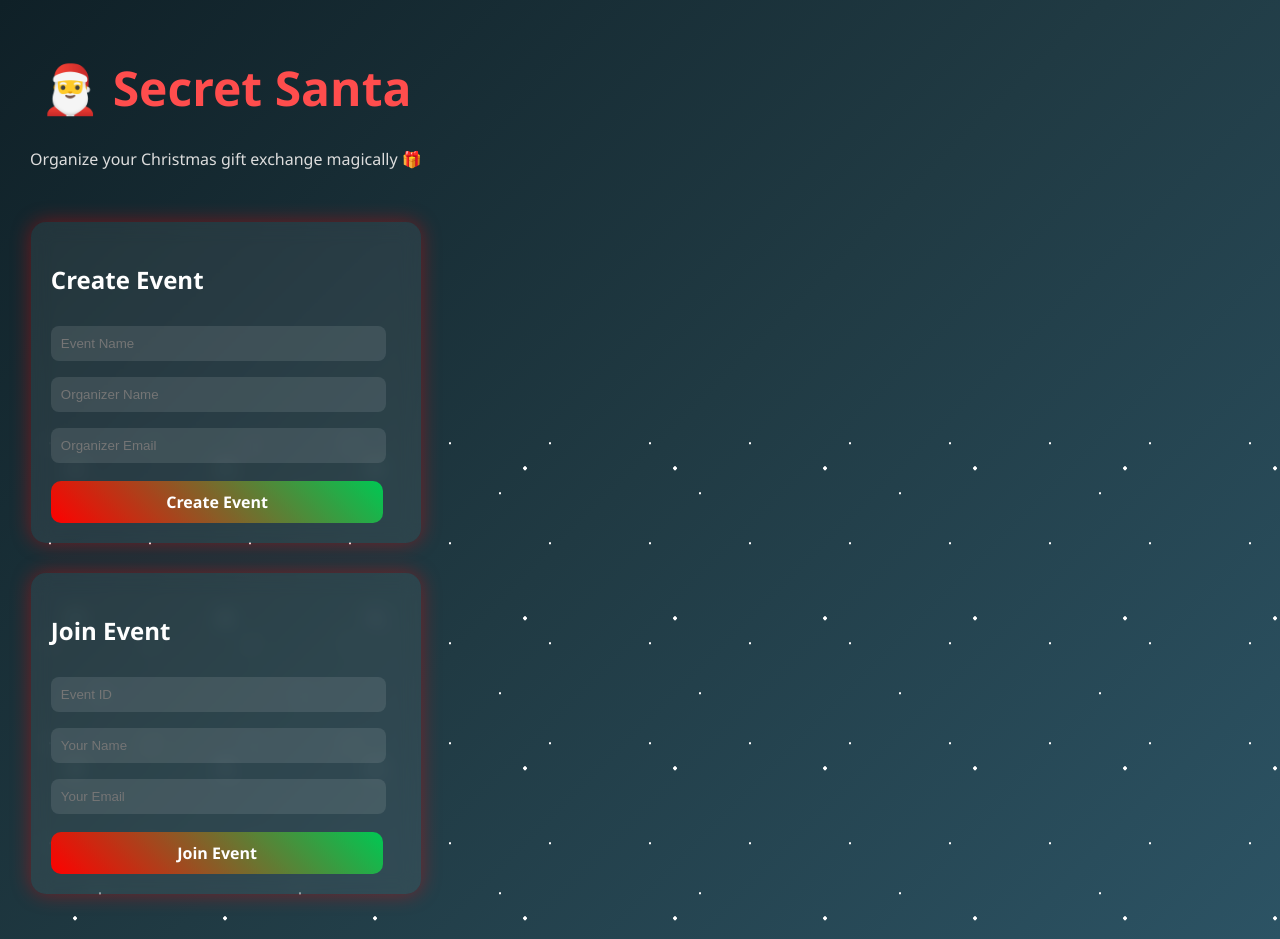
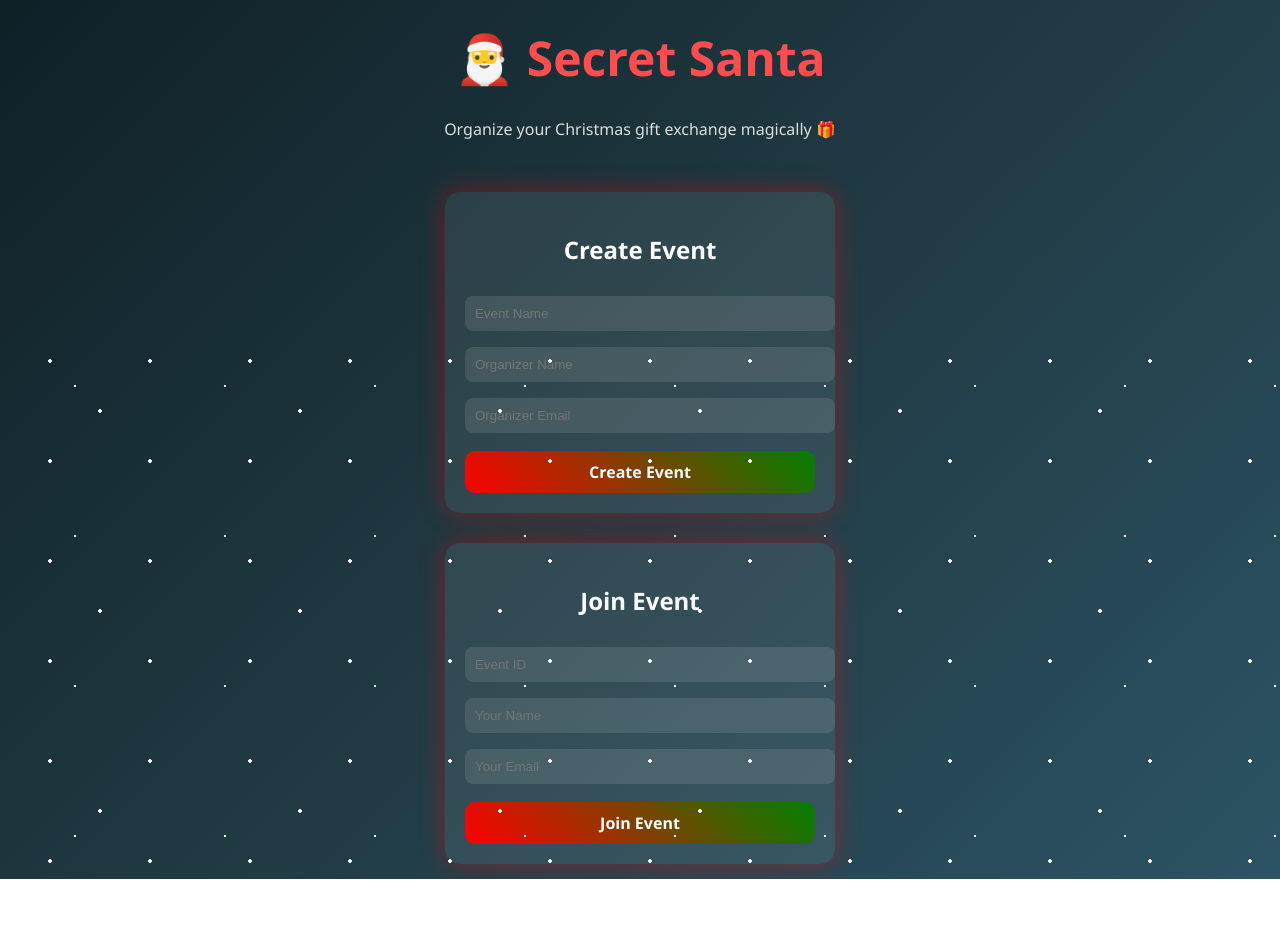
Before and after one commit to murali-gude/Secret_Santa_App, a React (Vite) app in the folder secretsanta/secretsanta-frontend/: page / in a window 1280 px wide. After the commit the page ends 879 px from the top, so only its background shows below. Built offline with nearby package versions, Linux system fonts and the light colour scheme.

Commit message:
updated app.css

```diff
--- a/secretsanta/secretsanta-frontend/src/App.css
+++ b/secretsanta/secretsanta-frontend/src/App.css
@@ -7,21 +7,17 @@
   height: 100%;
   pointer-events: none;
   background-image:
+    radial-gradient(white 2px, transparent 2px),
     radial-gradient(white 1px, transparent 1px),
-    radial-gradient(white 2px, transparent 2px),
-    radial-gradient(white 1px, transparent 1px);
+    radial-gradient(white 2px, transparent 2px);
   background-size: 100px 100px, 150px 150px, 200px 200px;
-  animation: snow 10s linear infinite;
+  animation: snow 12s linear infinite;
   z-index: 0;
 }
 
 @keyframes snow {
-  from {
-    transform: translateY(-100px);
-  }
-  to {
-    transform: translateY(100vh);
-  }
+  from { transform: translateY(-100px); }
+  to { transform: translateY(100vh); }
 }
 
 /* Background */
@@ -29,26 +25,33 @@ body {
   margin: 0;
   font-family: "Segoe UI", sans-serif;
   background: linear-gradient(135deg, #0f2027, #203a43, #2c5364);
+
+  display: flex;
+  justify-content: center;   /* CENTER HORIZONTALLY */
+  align-items: center;       /* CENTER VERTICALLY */
+
+  min-height: 100vh;
   color: white;
 }
 
-/* Container */
+/* Main container */
 .container {
   position: relative;
   z-index: 1;
 
-  min-height: 100vh;
-
   display: flex;
   flex-direction: column;
-  align-items: center;
+  align-items: center;   /* center cards horizontally */
+  justify-content: center;
 
-  padding: 30px;
+  width: 100%;
+  max-width: 500px;      /* keeps layout clean */
+
+  text-align: center;
 }
 
-/* Hero section */
+/* Hero */
 .hero {
-  text-align: center;
   margin-bottom: 20px;
 }
 
@@ -61,46 +64,46 @@ body {
   color: #ddd;
 }
 
-/* Card */
+/* Cards */
 .card {
-  background: rgba(255, 255, 255, 0.07);
+  background: rgba(255,255,255,0.08);
   border-radius: 15px;
   padding: 20px;
-  margin: 15px auto;
+  margin: 15px 0;
 
-  width: 350px;
+  width: 100%;
+  max-width: 350px;
 
   display: flex;
   flex-direction: column;
   align-items: center;
 
-  box-shadow: 0 0 20px rgba(255, 0, 0, 0.4);
-  backdrop-filter: blur(10px);
+  box-shadow: 0 0 25px rgba(255,0,0,0.4);
 }
 
 /* Inputs */
 input {
-  width: 90%;
+  width: 100%;
   padding: 10px;
   margin: 8px 0;
 
   border-radius: 8px;
   border: none;
 
-  background: rgba(255, 255, 255, 0.1);
+  background: rgba(255,255,255,0.1);
   color: white;
 }
 
 /* Buttons */
 button {
-  width: 95%;
+  width: 100%;
   padding: 10px;
   margin-top: 10px;
 
   border: none;
   border-radius: 10px;
 
-  background: linear-gradient(45deg, #ff0000, #00c853);
+  background: linear-gradient(45deg, red, green);
   color: white;
 
   font-weight: bold;
@@ -111,17 +114,5 @@ button {
 
 button:hover {
   transform: scale(1.05);
-  box-shadow: 0 0 10px red;
+  box-shadow: 0 0 15px red;
 }
-
-button:disabled {
-  background: gray;
-  cursor: not-allowed;
-}
-
-/* Result text */
-.result {
-  margin-top: 15px;
-  font-size: 18px;
-  color: #00e676;
-}
```
